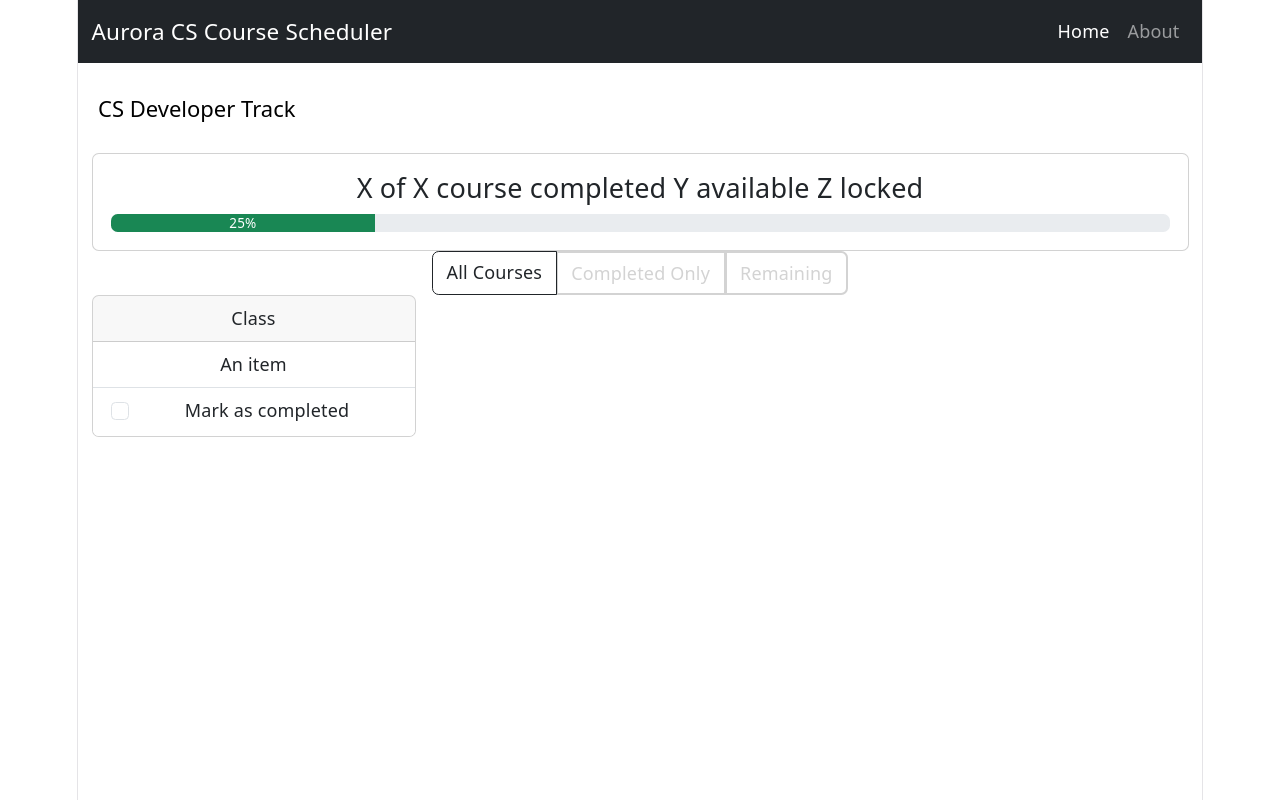
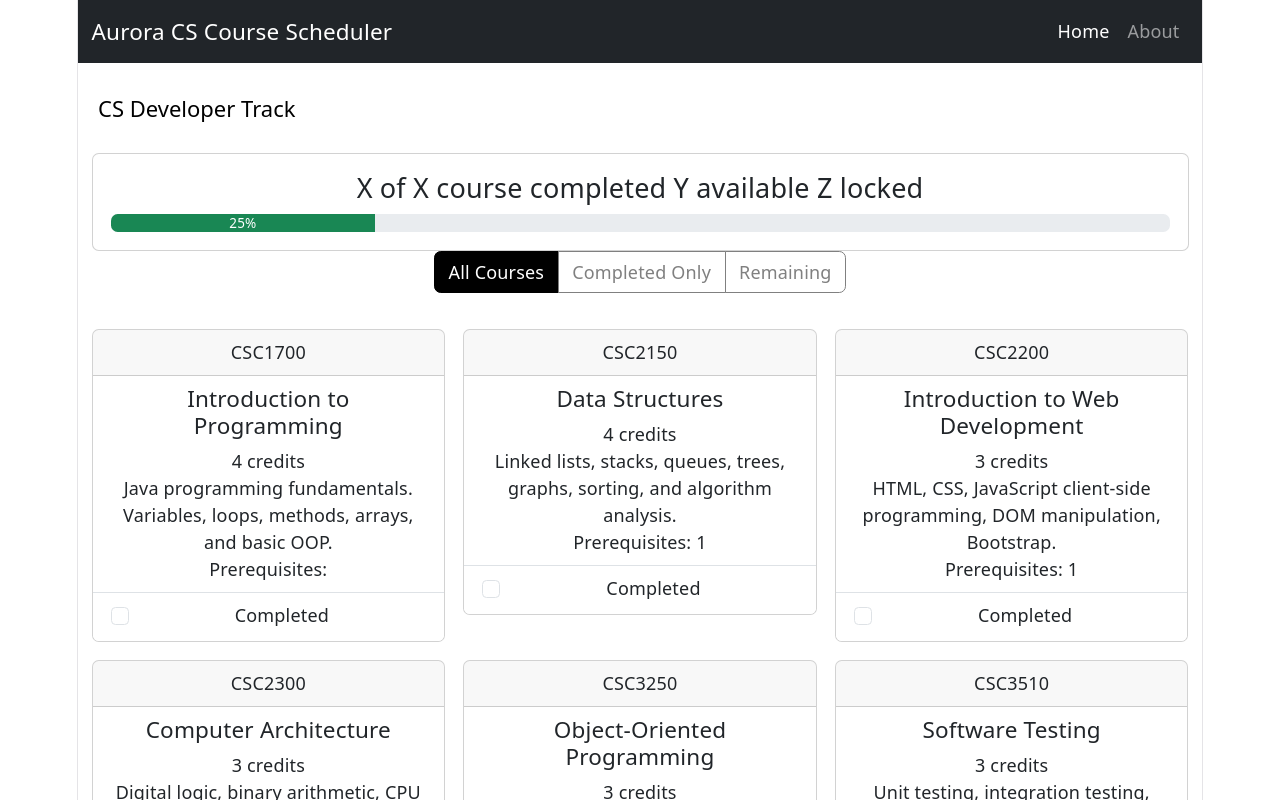
Before and after one commit to dgarciagonzalez/milestone1, a React (Vite) app in the folder course-scheduler/: page / in a window 1280 px wide. Shown: the top 800 px of the page. Built offline with nearby package versions, Linux system fonts and the light colour scheme; data requests are answered from the project's data file.

Commit message:
Updated CourseList, CourseCard, and HomePage

```diff
--- a/course-scheduler/src/App.css
+++ b/course-scheduler/src/App.css
@@ -1,11 +1,16 @@
-.course-btn {
-    background-color: white;
-    color: lightgray;
-    border: 2px solid lightgray;
-}
-
 .course-btn-selected {
     background-color: black;
     color: white;
-    border: 1px solid black;
+    border-color: black;
 }
+
+.course-btn {
+    background-color: white;
+    color: grey;
+    border-color: grey;
+}
+.course-btn:hover {
+    background-color: black;
+    color: white;
+    border-color: black;
+}
--- a/course-scheduler/src/App.jsx
+++ b/course-scheduler/src/App.jsx
@@ -7,18 +7,21 @@ import NavBar from "./components/NavBar.jsx";
 import ProgressSummary from "./components/ProgressSummary.jsx";
 import CourseCard from "./components/CourseCard.jsx";
 import CourseList from "./components/CourseList.jsx";
+import useFetch from "./hooks/useFetch";
 
 function App() {
   const [count, setCount] = useState(0)
-
+    const { data } = useFetch("http://localhost:3000/courses");
+    console.log("Courses:", data);
   return (
     <>
+
       <NavBar />
         <h1 style={{ textAlign: "left", fontSize: 22, color: "black", paddingLeft: 20, letterSpacing: 0}}>
           CS Developer Track
         </h1>
         <Routes>
-          <Route path="/" element={<HomePage/>} />
+          <Route path="/" element={<HomePage courses={data}/>} />
           <Route path="/about" element={<AboutPage/>} />
         </Routes>
 
--- a/course-scheduler/src/components/CourseCard.jsx
+++ b/course-scheduler/src/components/CourseCard.jsx
@@ -1,12 +1,17 @@
 function CourseCard(props) {
     return (
         <>
-            <div className="card" style={{width: "18rem"}}>
+            <div className="card" style={{width: "100%"}}>
                 <div className="card-header">
-                    Class
+                    {props.course.number}
                 </div>
                 <ul className="list-group list-group-flush">
-                    <li className="list-group-item">An item</li>
+                    <li className="list-group-item">
+                        <h5>{props.course.title}</h5>
+                        <p>{props.course.credits} credits</p>
+                        <p>{props.course.description}</p>
+                        <p>Prerequisites: {props.course.prerequisites}</p>
+                    </li>
                     <li className="list-group-item">
                         <div className="form-check">
                             <input
@@ -15,7 +20,7 @@ function CourseCard(props) {
                                 id="completed"
                             />
                             <label className="form-check-label" htmlFor="completed">
-                                Mark as completed
+                                Completed
                             </label>
                         </div>
                     </li>
--- a/course-scheduler/src/components/CourseList.jsx
+++ b/course-scheduler/src/components/CourseList.jsx
@@ -1,19 +1,35 @@
 import {useState} from "react";
+import CourseCard from "./CourseCard";
 
 function CourseList(props) {
     const btnGroupStyle = {
         maxWidth: "500px",
     }
 
-    const [selected, setSelected] = useState({})
+    const [selected, setSelected] = useState("All Courses");
     const options = ["All Courses", "Completed Only", "Remaining"];
 
     return (
-        <div className="btn-group" style={btnGroupStyle} onClick={() => setSelected(e.target.value)}>
-            <a className="btn course-btn-selected active" aria-current="page">All Courses</a>
-            <a className="btn course-btn">Completed Only</a>
-            <a className="btn course-btn">Remaining</a>
-        </div>
+        <>
+            <div className="btn-group" style={btnGroupStyle} onClick={() => setSelected(option)}>
+                {options.map((option) => (
+                    <a
+                        key={option}
+                        className={`btn ${selected === option ? "course-btn-selected" : "course-btn"}`}
+                        onClick={() => setSelected(option)}
+                    >
+                        {option}
+                    </a>
+                ))}
+            </div>
+            <div className="row g-3 mt-3">
+                {props.courses?.map((course) => (
+                    <div className="col-12 col-md-6 col-lg-4" key={course.id}>
+                        <CourseCard course={course} />
+                    </div>
+                ))}
+            </div>
+        </>
     )
 }
 export default CourseList;
--- a/course-scheduler/src/hooks/useFetch.js
+++ b/course-scheduler/src/hooks/useFetch.js
@@ -8,13 +8,13 @@ function useFetch(url){
     useEffect(()=>{
         fetch(url)
             .then(resp => {
-                if(!resp.pk){
+                if(!resp.ok){
                     throw new Error(`HTTP error: ${resp.status}`)
                 }
                 return resp.json()
             })
             .then(data => {
-                stData(data)
+                setData(data)
                 setIsPending(false)
                 setError(null)
             })
--- a/course-scheduler/src/pages/HomePage.jsx
+++ b/course-scheduler/src/pages/HomePage.jsx
@@ -4,12 +4,11 @@ import CourseCard from '../components/CourseCard.jsx';
 
 
 
-function HomePage() {
+function HomePage(props) {
     return (
         <div className="container mt-9">
             <ProgressSummary />
-            <CourseList />
-            <CourseCard />
+            <CourseList courses={props.courses}/>
         </div>
     );
 }
```
